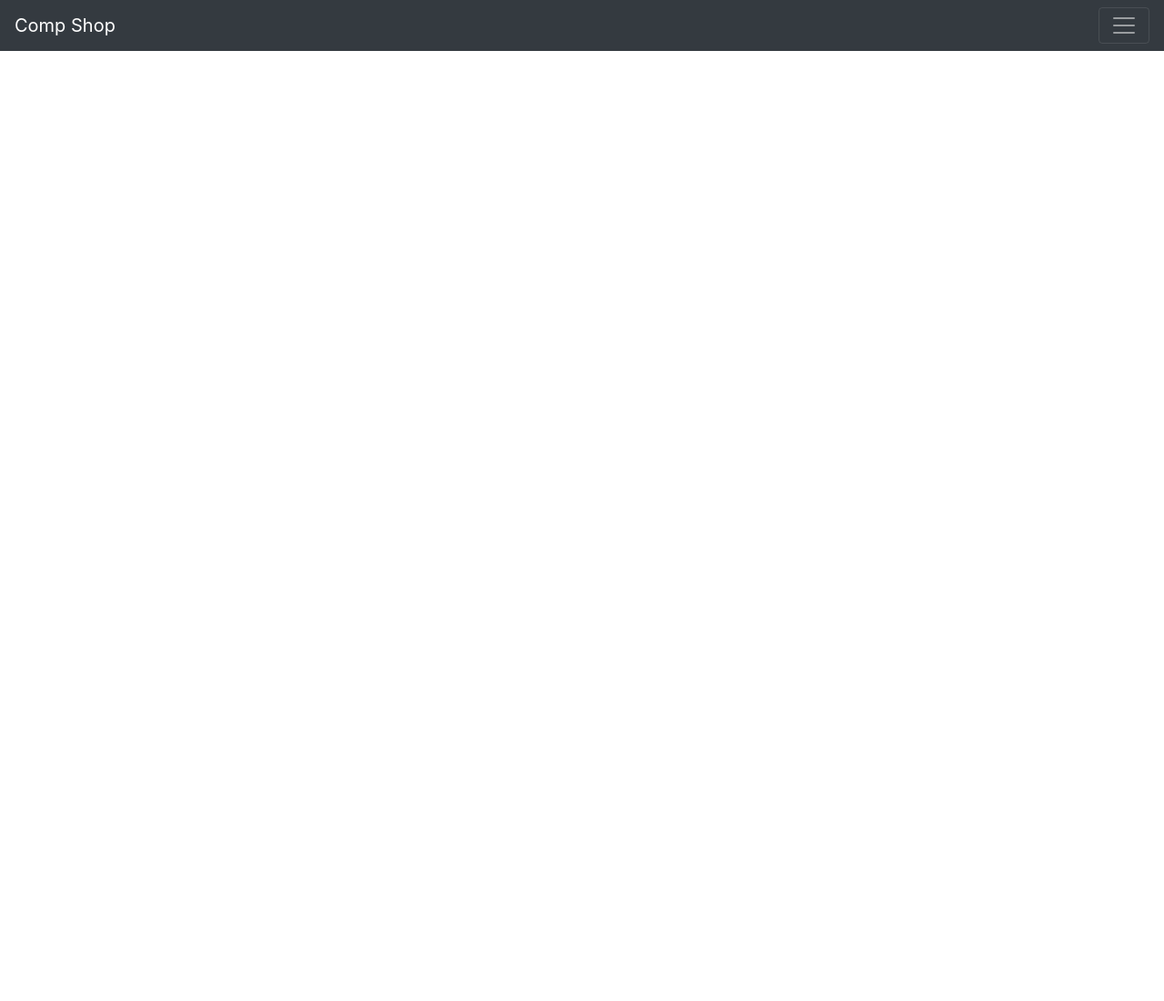
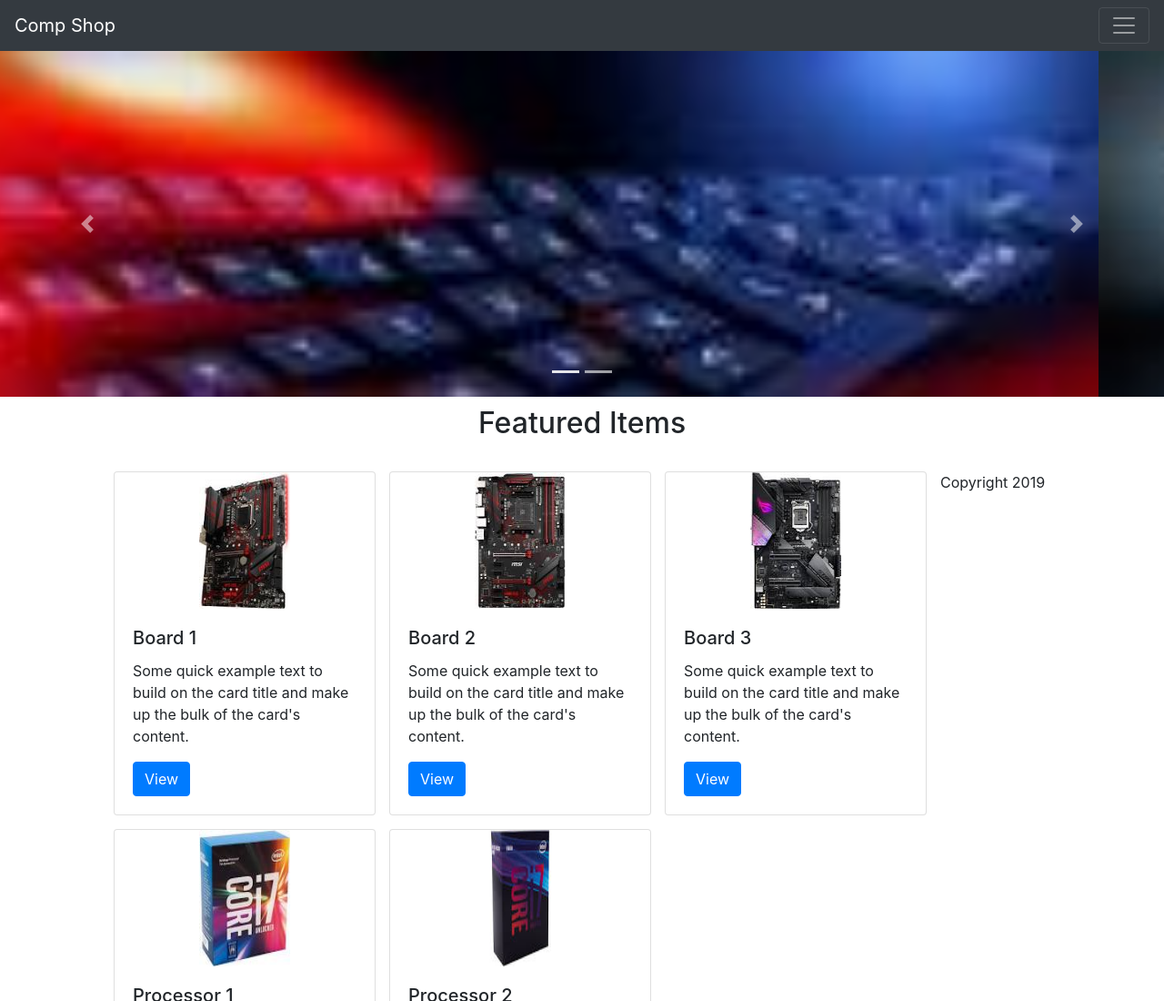
Before and after one commit to lanz31/ecomproj, a plain HTML site: page index.html in a window 1280 px wide. Shown: the top 1100 px of the page at 91% size. Before the commit the page ends 800 px from the top, so only its background shows below. Drawn offline with nearby package versions, Linux system fonts and the light colour scheme.

Commit message:
UI enhancement.

```diff
--- a/css/style.css
+++ b/css/style.css
@@ -0,0 +1,24 @@
+.carousel-img {
+    width: 100%;
+    height: 380px;
+}
+
+.item-header-container {
+    padding: 10px 0 10px 0;
+}
+
+.featured-items-header {
+    text-align: center;
+}
+
+div.items-container ul li {
+    list-style-type: none;
+    float: left;
+    margin: 0 15px 15px 0;
+}
+
+.card-img-top {
+    width: 100px !important;
+    height: 150px !important;
+    margin: 0 auto;
+}
--- a/index.html
+++ b/index.html
@@ -21,31 +21,125 @@
           <a class="nav-link" href="#">Home <span class="sr-only">(current)</span></a>
         </li>
         <li class="nav-item">
-          <a class="nav-link" href="#">Link</a>
-        </li>
-        <li class="nav-item dropdown">
-          <a class="nav-link dropdown-toggle" href="#" id="navbarDropdown" role="button" data-toggle="dropdown" aria-haspopup="true" aria-expanded="false">
-            Dropdown
-          </a>
-          <div class="dropdown-menu" aria-labelledby="navbarDropdown">
-            <a class="dropdown-item" href="#">Action</a>
-            <a class="dropdown-item" href="#">Another action</a>
-            <div class="dropdown-divider"></div>
-            <a class="dropdown-item" href="#">Something else here</a>
-          </div>
+          <a class="nav-link" href="#">View Cart</a>
         </li>
         <li class="nav-item">
-          <a class="nav-link disabled" href="#">Disabled</a>
+          <a class="nav-link" href="#">Login</a>
+        </li>
+        <li class="nav-item">
+          <a class="nav-link" href="#">Register</a>
         </li>
       </ul>
-      <form class="form-inline my-2 my-lg-0">
-        <input class="form-control mr-sm-2" type="search" placeholder="Search" aria-label="Search">
-        <button class="btn btn-outline-success my-2 my-sm-0" type="submit">Search</button>
-      </form>
     </div>
   </nav>
 
-  <div id=""></div>
+  <div id="carouselExampleIndicators" class="carousel slide" data-ride="carousel">
+    <ol class="carousel-indicators">
+      <li data-target="#carouselExampleIndicators" data-slide-to="0" class="active"></li>
+      <li data-target="#carouselExampleIndicators" data-slide-to="1"></li>
+    </ol>
+    <div class="carousel-inner">
+      <div class="carousel-item active">
+        <img class="d-block carousel-img" src="img/banner.jpg" alt="First slide">
+      </div>
+      <div class="carousel-item">
+        <img class="d-block carousel-img" src="img/banner2.jpg" alt="Second slide">
+      </div>
+    </div>
+    <a class="carousel-control-prev" href="#carouselExampleIndicators" role="button" data-slide="prev">
+      <span class="carousel-control-prev-icon" aria-hidden="true"></span>
+      <span class="sr-only">Previous</span>
+    </a>
+    <a class="carousel-control-next" href="#carouselExampleIndicators" role="button" data-slide="next">
+      <span class="carousel-control-next-icon" aria-hidden="true"></span>
+      <span class="sr-only">Next</span>
+    </a>
+  </div>
+
+  <div class="container">
+    <div class="item-header-container">
+      <h2 class="featured-items-header">Featured Items</h2>
+    </div>
+    <div class="items-container">
+      <ul>
+        <li>
+          <div class="card" style="width: 18rem;">
+            <img class="card-img-top" src="img/board1.jpg" alt="Card image cap">
+            <div class="card-body">
+              <h5 class="card-title">Board 1</h5>
+              <p class="card-text">Some quick example text to build on the card title and make up the bulk of the card's content.</p>
+              <a href="#" class="btn btn-primary" data-toggle="modal" data-target="#exampleModal">View</a>
+            </div>
+          </div>
+        </li>
+        <li>
+          <div class="card" style="width: 18rem;">
+            <img class="card-img-top" src="img/board2.jpg" alt="Card image cap">
+            <div class="card-body">
+              <h5 class="card-title">Board 2</h5>
+              <p class="card-text">Some quick example text to build on the card title and make up the bulk of the card's content.</p>
+              <a href="#" class="btn btn-primary" data-toggle="modal" data-target="#exampleModal">View</a>
+            </div>
+          </div>
+        </li>
+        <li>
+          <div class="card" style="width: 18rem;">
+            <img class="card-img-top" src="img/board3.jpg" alt="Card image cap">
+            <div class="card-body">
+              <h5 class="card-title">Board 3</h5>
+              <p class="card-text">Some quick example text to build on the card title and make up the bulk of the card's content.</p>
+              <a href="#" class="btn btn-primary" data-toggle="modal" data-target="#exampleModal">View</a>
+            </div>
+          </div>
+        </li>
+        <li>
+          <div class="card" style="width: 18rem;">
+            <img class="card-img-top" src="img/proc1.jpg" alt="Card image cap">
+            <div class="card-body">
+              <h5 class="card-title">Processor 1</h5>
+              <p class="card-text">Some quick example text to build on the card title and make up the bulk of the card's content.</p>
+              <a href="#" class="btn btn-primary" data-toggle="modal" data-target="#exampleModal">View</a>
+            </div>
+          </div>
+        </li>
+        <li>
+          <div class="card" style="width: 18rem;">
+            <img class="card-img-top" src="img/proc2.jpg" alt="Card image cap">
+            <div class="card-body">
+              <h5 class="card-title">Processor 2</h5>
+              <p class="card-text">Some quick example text to build on the card title and make up the bulk of the card's content.</p>
+              <a href="#" class="btn btn-primary" data-toggle="modal" data-target="#exampleModal">View</a>
+            </div>
+          </div>
+        </li>
+      </ul>
+    </div>
+  </div>
+
+  <!-- MODAL -->
+  <div class="modal fade" id="exampleModal" tabindex="-1" role="dialog" aria-labelledby="exampleModalLabel" aria-hidden="true">
+    <div class="modal-dialog" role="document">
+      <div class="modal-content">
+        <div class="modal-header">
+          <h5 class="modal-title" id="exampleModalLabel">Modal title</h5>
+          <button type="button" class="close" data-dismiss="modal" aria-label="Close">
+            <span aria-hidden="true">&times;</span>
+          </button>
+        </div>
+        <div class="modal-body">
+          ...
+        </div>
+        <div class="modal-footer">
+          <button type="button" class="btn btn-secondary" data-dismiss="modal">Close</button>
+          <button type="button" class="btn btn-primary">Save changes</button>
+        </div>
+      </div>
+    </div>
+  </div>
+
+  <footer>
+    <p>Copyright 2019</p>
+  </footer>
 
   <script src="https://code.jquery.com/jquery-3.3.1.slim.min.js" integrity="sha384-q8i/X+965DzO0rT7abK41JStQIAqVgRVzpbzo5smXKp4YfRvH+8abtTE1Pi6jizo" crossorigin="anonymous"></script>
   <script src="https://cdnjs.cloudflare.com/ajax/libs/popper.js/1.14.7/umd/popper.min.js" integrity="sha384-UO2eT0CpHqdSJQ6hJty5KVphtPhzWj9WO1clHTMGa3JDZwrnQq4sF86dIHNDz0W1" crossorigin="anonymous"></script>
```
Also changed, not shown: img/banner.jpg (added), img/banner2.jpg (added).
